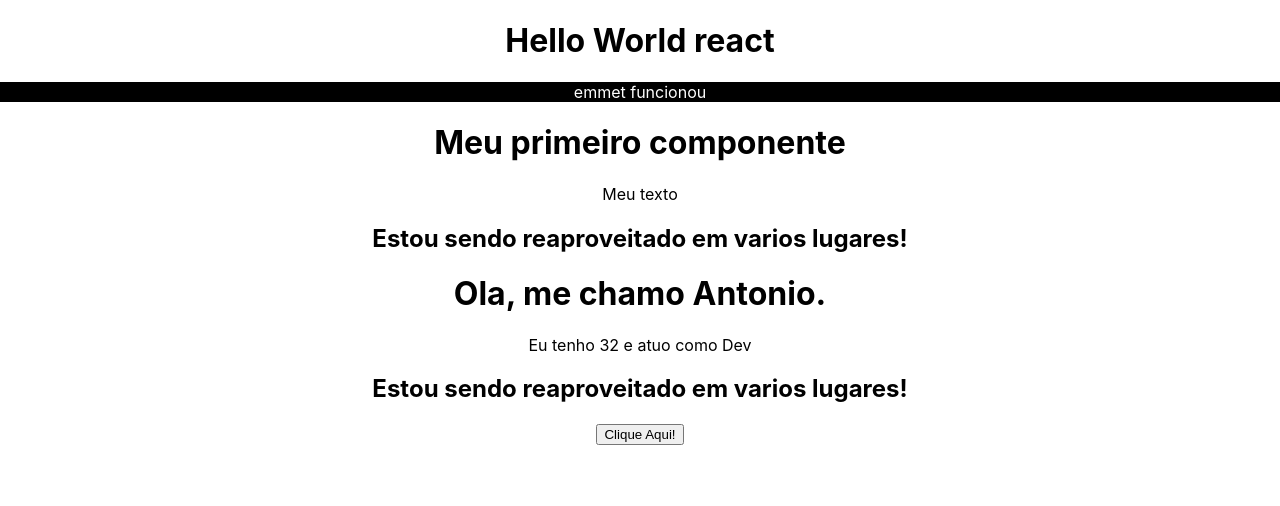
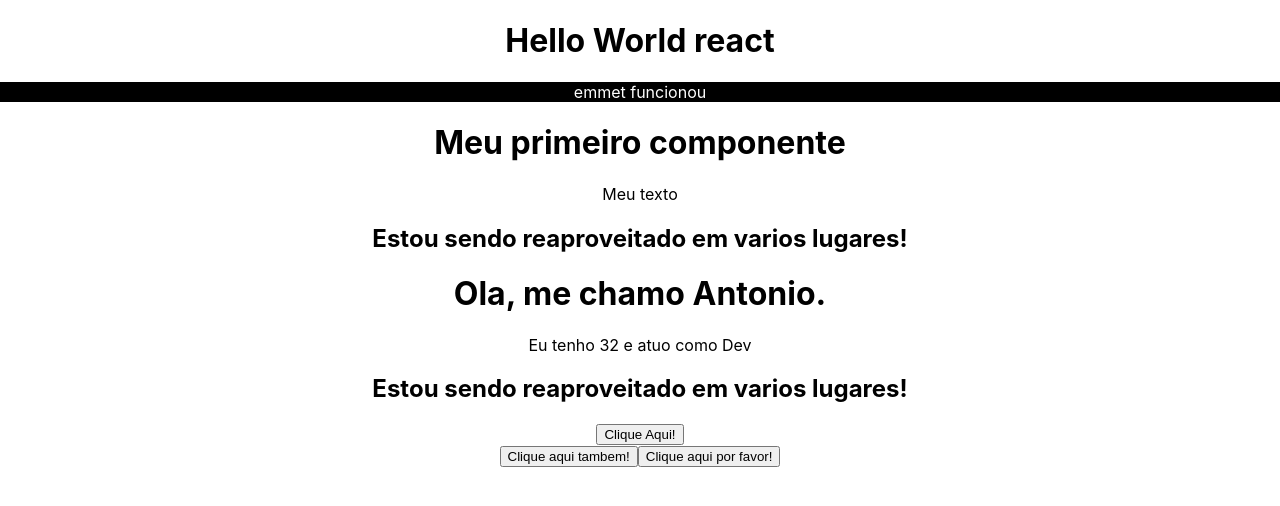
Before and after one commit to antoniolvitall/teste-react, a React (Create React App) app in the folder hello-world/: page / in a window 1280 px wide. Shown: the top 506 px of the page. Built offline with nearby package versions, Linux system fonts and the light colour scheme.

Commit message:
testes de onClick

```diff
--- a/hello-world/src/components/Events.js
+++ b/hello-world/src/components/Events.js
@@ -11,6 +11,15 @@ const Events = () => {
             <div>
                 <button onClick={handleMyEvent}>Clique Aqui!</button>
             </div>
+            <div>
+                <button onClick={() => console.log("Clicou")}>Clique aqui tambem!</button>
+                <button onClick={() => {
+                    if (true){
+                        console.log("Isso nao deveria estar aqui")
+                    }
+                }                    }
+                    >Clique aqui por favor!</button>
+            </div>
         </div>
     );
 };
```
